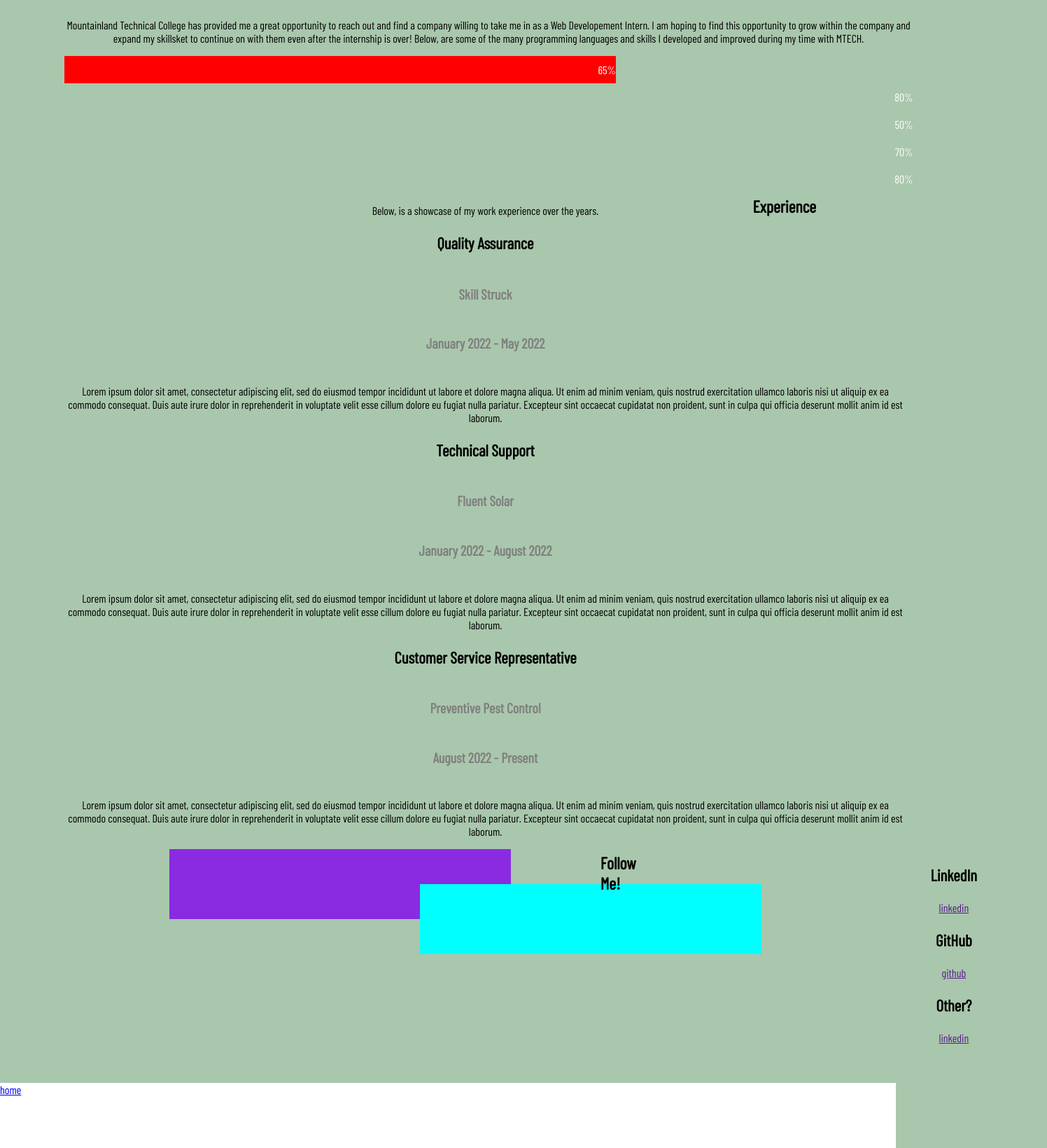
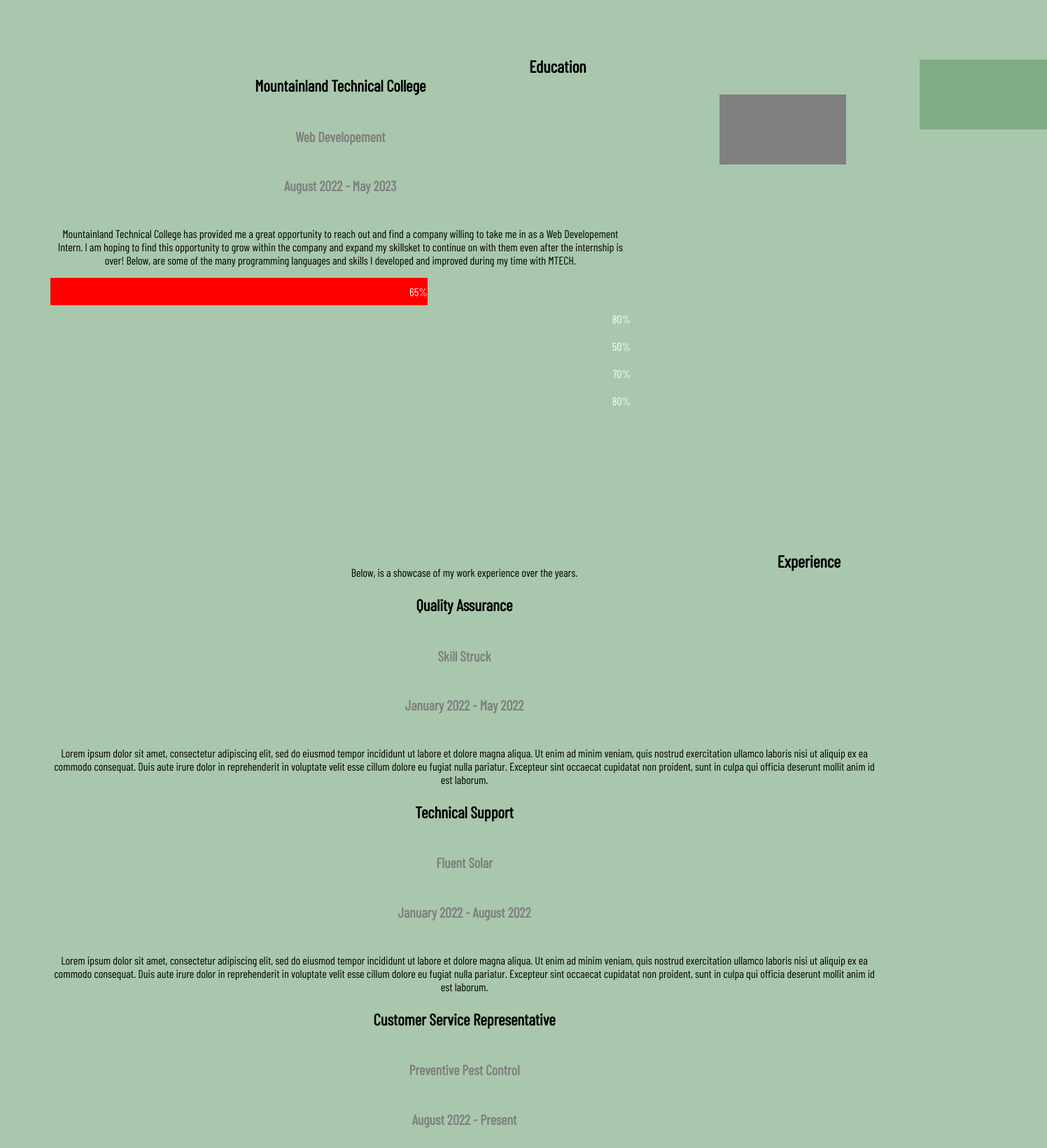
Before and after one commit to BrookeStricklandMTEC/portfolio-website, a React (Create React App) app: page /about-me in a window 1280 px wide. Shown: the part 660-2300 px from the top of the page at 70% size, 1496 px wide, since content can reach past the window. Built offline with nearby package versions, Linux system fonts and the light colour scheme.

Commit message:
about 60% done, fixing styling issue

```diff
--- a/src/components/About.js
+++ b/src/components/About.js
@@ -35,18 +35,23 @@ function About() {
 
                             I started programming at the young age of 13, I was the only female in my game development class at Lakeridge Junior High in Orem Utah, my hometown.
                             Game Developement has always been such a cool concept to me. Although, I was more interested in the animation and looks of games at the time.
-                            <br/>
+                        </p>
+
+                        <p>
                             Fast-forward four years, I learned just about everything the game-development course had to offer.
                             Junior year of high school, my parents told me to check out Mountain View High School's Programming and Development class.
-                           <br/>
-                           {/* change these to indents or seperate paragrpah  */}
+                        </p>
+
+                        <p>
                             First day of my programming and development class changed just about everthing!
                             From there, my instructor saw my potential and said I should check out Mountainland Technical College's Web Development Program!
 
                             After taking MTECH's introduction course at the same time as working for Skill Struck as a QA, I truly fell in love with Web Development and everything it has to offer!
 
                             I adore web developing and problem solving, and I truly want to expand my knowledge of programming, so I can make cooler things to show off!
-                            <br/>
+                        </p>
+
+                        <p>
                             I truly think programming has changed me into a much more diligent and hard working person than I was before.
                             Programming has helped me see problems with a logical eye and push me past my comfort zone.
                             I hope to prove to you, viewer, that I am a worthy member of any development team!
@@ -57,6 +62,11 @@ function About() {
                 </div>
 
                 <div className="hea-p-flex-end">
+
+
+
+                    <div className="box3"> </div>
+                    <div className="box4"> </div>
 
                     <h2 id="jump-edu" className="head-wrap"> Education </h2>
 
@@ -157,7 +167,7 @@ function About() {
                     <div className="box1"> </div>
                     <div className="box2"> </div>
 
-                    <h2 id="jump-about" className="head-wrap"> Follow Me! </h2>
+                    <h2 id="jump-med" className="head-wrap"> Follow Me! </h2>
 
                     <div className="about-d">
                         <h3> LinkedIn </h3>
@@ -183,7 +193,10 @@ function About() {
         </div>
 
         <footer>
-            <Link to={'/'}> home </Link>
+            <img src='./images/logo1.png' alt='image displayed here' id='logo-image'/>
+            <Link to={'/'} style={{ textDecoration: 'none', color: '#a9c7ac', fontSize: '20px' }} className='foot-lnk' > home </Link>
+            <Link to={'/contact-me'} style={{ textDecoration: 'none', color: '#a9c7ac', fontSize: '20px' }} className='foot-lnk'> contact </Link>
+            <Link to={'/portfolio'} style={{ textDecoration: 'none', color: '#a9c7ac', fontSize: '20px' }} className='foot-lnk'> portfolio </Link>
         </footer>
     </>
 }
--- a/src/components/styles/About.css
+++ b/src/components/styles/About.css
@@ -19,13 +19,13 @@
 .container{
     display: flex;
     flex-direction: column;
-    margin: 5px 25px 25px 25px;
+    margin: 5px 5px 25px 5px;
 }
 
 .box1{
     width: 500px;
     height: 100px;
-    background-color:blueviolet;
+    background-color:#82ac85;
     z-index: 1;
     left: 150px;
     position:relative;
@@ -34,31 +34,53 @@
 .box2{
     width: 500px;
     height: 100px;
-    background-color: aqua;
+    background-color: gray;
     z-index: 1;
     top:50px;
-    left: 10px;
+    left: 45px;
     position:relative;
 }
 
+
 .head-wrap{
  z-index: 3;
- position:relative;
- bottom: 15px;
- right: 230px;
+ position: relative;
+ bottom: 25px;
+ right: 145px;
 }
 
 .hea-p-flex{
     display: flex;
     flex-direction: row;
-    gap: 10px;
+    text-align: center;
+    margin: 50px 0px 200px 0px;
 }
 
 .hea-p-flex-end{
     display: flex;
     flex-direction: row-reverse;
-    gap: 10px;
     text-align: center;
+    margin-bottom: 200px;
+
+}
+
+.box3{
+    width: 500px;
+    height: 100px;
+    background-color:#82ac85;
+    z-index: 1;
+    left: 150px;
+    position:relative;
+}
+
+.box4{
+    width: 500px;
+    height: 100px;
+    background-color: gray;
+    z-index: 1;
+    top:50px;
+    left: 45px;
+    position:relative;
 }
 
 .about-d{
@@ -67,7 +89,6 @@
 }
 
 .about-d2{
-    margin-left: 10px;
     text-align: center;
 }
 
@@ -87,9 +108,25 @@ h6{
     color: white; /* White text color */
 }
 
+
+
 .javas{
     width: 65%;
     background-color: red;
+}
+
+
+footer{
+    display: flex;
+    justify-content: space-between;
+}
+
+footer img {
+    margin-top: 15px;
+}
+
+.foot-lnk{
+    margin: 50px 100px 0px 5px;
 }
 
 @media only screen and (max-width: 600px){
@@ -113,18 +150,23 @@ h6{
         margin: 5px 15px 15px 15px;
     }
 
+    .head-wrap{
+        z-index: 3;
+        position: relative;
+        bottom: 15px;
+        right: 165px;
+    }
+
+
     .hea-p-flex{
         display: flex;
         flex-direction: row;
-        gap: 50px;
         margin: 20px 65px 50px 5px
     }
 
     .hea-p-flex-end{
         display: flex;
         flex-direction: row-reverse;
-        gap: 50px;
-        margin: 30px 80px 100px 0px;
         text-align: center;
     }
 
```
